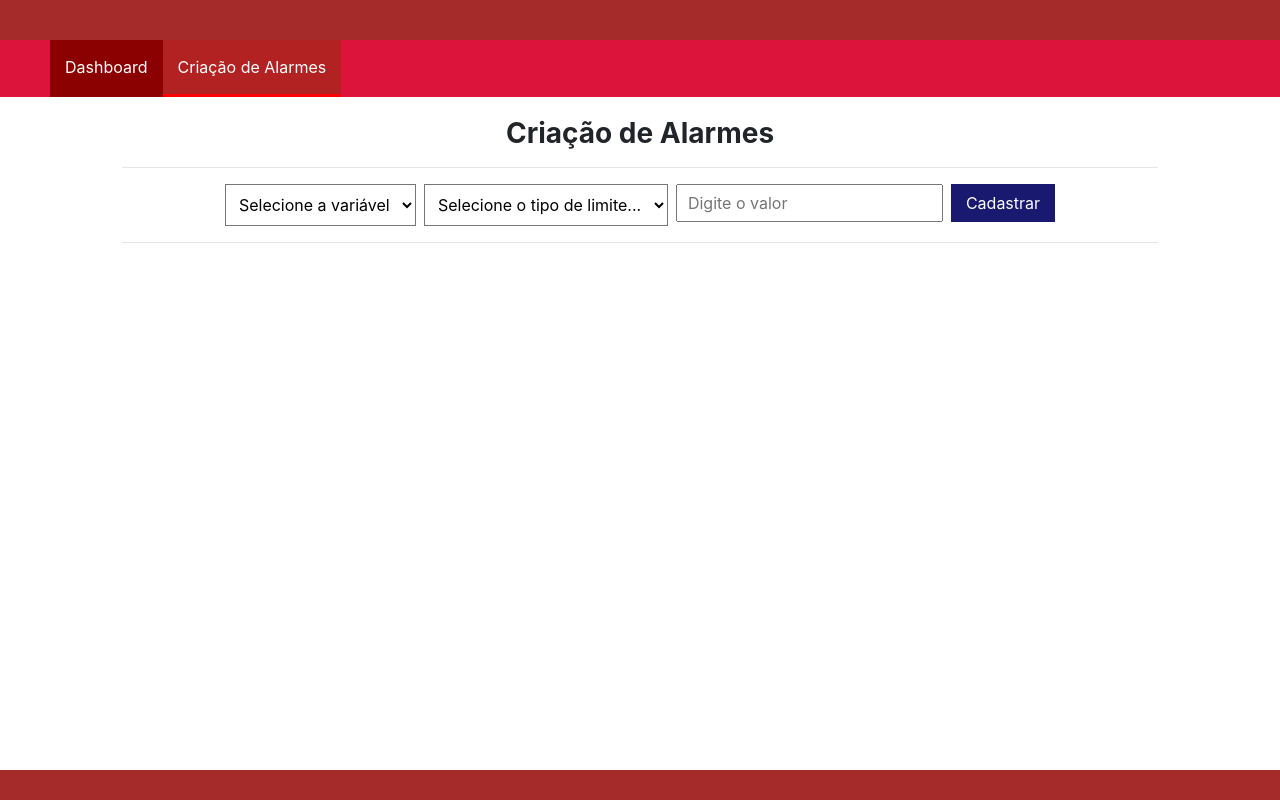
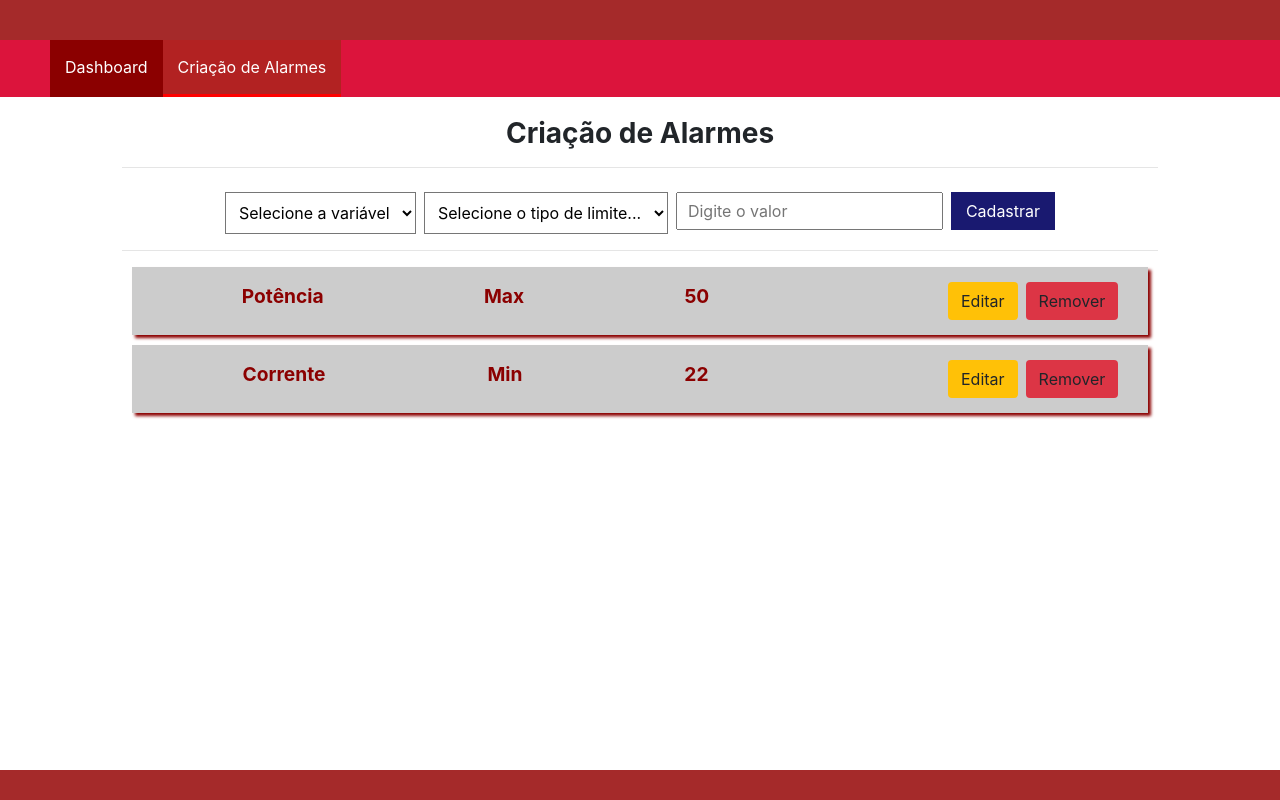
Before and after one commit to arielalvesdutra/hackathon-ieee-frontend, a React (Create React App) app: page /alarm-creation in a window 1280 px wide. Built offline with nearby package versions, Linux system fonts and the light colour scheme.

Commit message:
Adiciona componente de uma Alarme de Controle

```diff
--- /dev/null
+++ b/src/components/AlarmLine.css
@@ -0,0 +1,10 @@
+.AlarmLine {
+    padding: 15px;
+    margin: 10px;
+    background-color: #ccc;
+    font-size: 1.2em;
+    font-weight: bold;
+    display: flex;
+    color: darkred;
+    box-shadow: 3px 3px 3px;
+}
--- /dev/null
+++ b/src/components/AlarmLine.jsx
@@ -0,0 +1,25 @@
+import React from 'react'
+
+import './AlarmLine.css'
+
+const AlarmLine = ({ limitType, variable, value }) => (
+    <div className="AlarmLine">
+        <div className="col-8 d-flex justify-content-around">
+            <span>
+                {variable}
+            </span>
+            <span>
+                {limitType}
+            </span>
+            <span>
+                {value}
+            </span>
+        </div>
+        <div className="col-4 d-flex justify-content-end">
+            <button className="btn bg-warning">Editar</button>
+            <button className="btn btn-default bg-danger ml-2">Remover</button>
+        </div>
+    </div>
+)
+
+export default AlarmLine
--- a/src/pages/AlarmCreationPage.jsx
+++ b/src/pages/AlarmCreationPage.jsx
@@ -6,6 +6,7 @@ import Footer from './templates/Footer'
 import Header from './templates/Header'
 
 import FormButton from '../components/FormButton'
+import AlarmLine from '../components/AlarmLine'
 import './AlarmCreationPage.css'
 
 const AlermCration = () => (
@@ -15,31 +16,34 @@ const AlermCration = () => (
         <Content title="Criação de Alarmes">
             <div>
                 <form>
-                    <div className="d-flex flex-row justify-content-center">
-                        <div>
-                            <select name="limitType" id="">
+                    <div className="d-flex flex-row justify-content-center flex-wrap">
+                        <div className="mt-2">
+                            <select name="variable" id="">
                                 <option>Selecione a variável</option>
                                 <option value="tensao">Tensão</option>
                                 <option value="corrente">Corrente</option>
                                 <option value="potenciaAtiva">Potência Ativa</option>
                             </select>
                         </div>
-                        <div className="ml-2">
+                        <div className="ml-2 mt-2">
                             <select name="limitType" id="">
                                 <option>Selecione o tipo de limite...</option>
                                 <option value="min">Min.</option>
                                 <option value="max">Max.</option>
                             </select>
                         </div>
-                        <div className="ml-2">
+                        <div className="ml-2 mt-2">
                             <input type="text" placeholder="Digite o valor" />
                         </div>
-                        <div className="ml-2">
+                        <div className="ml-2 mt-2">
                             <FormButton text="Cadastrar" />
                         </div>
                     </div>
                 </form>
-                <hr/>
+                <hr />
+
+                <AlarmLine limitType="Max" variable="Potência" value="50" />
+                <AlarmLine limitType="Min" variable="Corrente" value="22" />
             </div>
 
         </Content>
```
